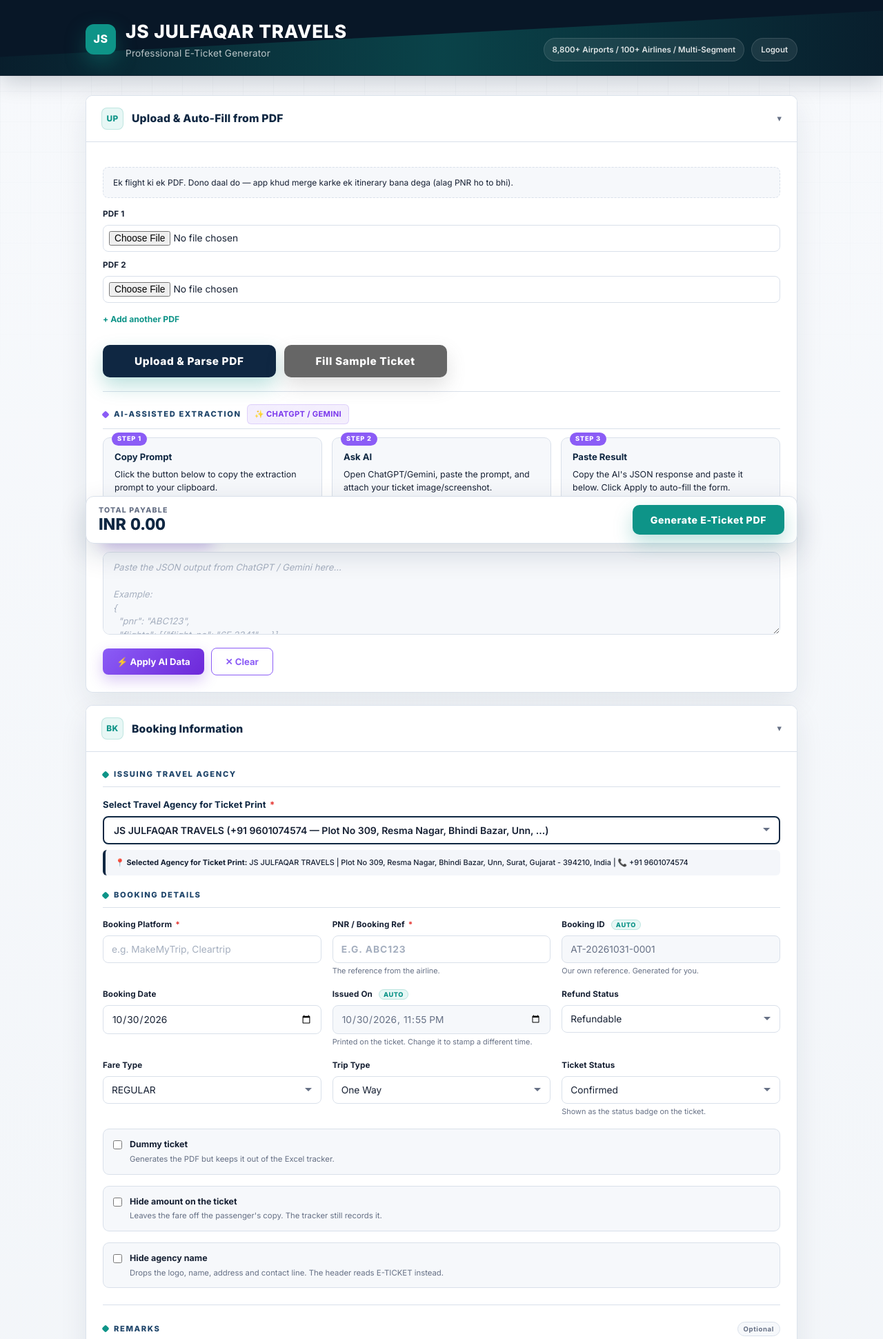
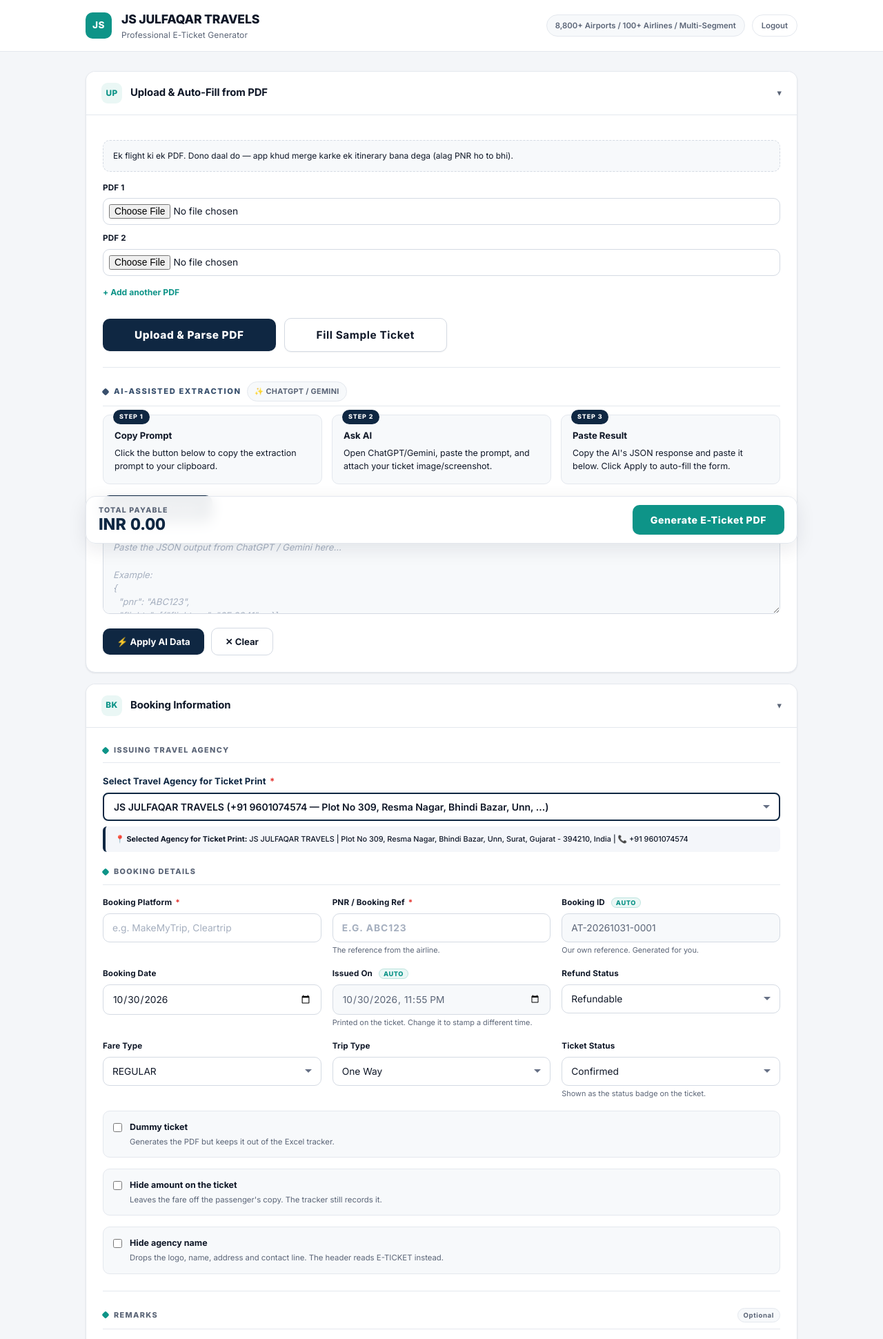
Before and after one commit to vmankit/Ticket, a Flask app: page / in a window 1280 px wide. Shown: the top 1941 px of the page at 69% size. Run offline with Flask 3, Linux system fonts and the light colour scheme; the visitor is signed in with stand-in values (Sample User, id 1); parts of the project's set-up code (start-up, migrations or seed data) failed here and were passed over; some libraries are stand-ins or nearby versions.

Commit message:
style(ui): lighten and flatten the generator page
The page carried a lot of 2010s weight: a dark slab header with a skewed
glow behind it, a fixed grid pattern over the whole background, 40px drop
shadows under every card, and an AI block in violet that read as a
different product bolted on.

Now: a white sticky header, cards defined by a hairline and a 1px shadow,
one teal accent throughout, and a radius scale instead of five ad-hoc
values. Inputs are taller with a softer focus ring, and the sample-fill
button is a quiet secondary rather than a grey slab with a coloured glow.

Layout, markup and every form field are unchanged - this is paint.

Co-Authored-By: Claude Opus 5 <noreply@anthropic.com>

```diff
--- a/templates/index.html
+++ b/templates/index.html
@@ -8,37 +8,36 @@
     <link href="https://fonts.googleapis.com/css2?family=Inter:wght@300;400;500;600;700;800&display=swap" rel="stylesheet">
     <style>
         *,*::before,*::after{box-sizing:border-box;margin:0;padding:0}
-        :root{--primary:#0f2742;--primary-light:#1f456a;--primary-dark:#081727;--accent:#0e9488;--accent-soft:#e7f7f5;--surface:#fff;--surface-alt:#f6f8fb;--bg:#eef2f6;--text:#162033;--text-muted:#667085;--border:#d9e0ea;--success:#14845f;--danger:#c24135;--gold:#b7791f;--shadow:0 14px 40px rgba(15,39,66,.08);--shadow-lg:0 24px 70px rgba(15,39,66,.12)}
-        html{scroll-behavior:smooth}
+        :root{--primary:#0f2742;--primary-light:#39506d;--primary-dark:#0b1c30;--accent:#0e9488;--accent-hover:#0b7f75;--accent-soft:#eaf7f5;--accent-ring:rgba(14,148,136,.14);--surface:#fff;--surface-alt:#f7f9fb;--bg:#f4f6f9;--text:#101828;--text-muted:#5b6577;--border:#e4e8ee;--border-strong:#d4dae3;--success:#14845f;--danger:#c24135;--gold:#b7791f;--r-sm:8px;--r-md:10px;--r-lg:14px;--shadow:0 1px 2px rgba(16,24,40,.04),0 1px 3px rgba(16,24,40,.05);--shadow-lg:0 8px 28px rgba(16,24,40,.09)}
+        html{scroll-behavior:smooth;scroll-padding-top:84px}
         :root{accent-color:#0e9488}
         :where(input,select,textarea,button,summary):focus-visible{outline:2px solid var(--accent);outline-offset:2px}
-        body{font-family:'Inter',-apple-system,BlinkMacSystemFont,'Segoe UI',Roboto,'Helvetica Neue',Arial,sans-serif;background:linear-gradient(180deg,#f7f9fc 0%,var(--bg) 100%);color:var(--text);min-height:100vh;line-height:1.6}
-        body::before{content:'';position:fixed;inset:0;background:linear-gradient(90deg,rgba(15,39,66,.05) 1px,transparent 1px),linear-gradient(180deg,rgba(15,39,66,.04) 1px,transparent 1px);background-size:44px 44px;mask-image:linear-gradient(180deg,rgba(0,0,0,.65),transparent 70%);pointer-events:none;z-index:0}
-
-        .header{background:var(--primary-dark);padding:24px 0 20px;text-align:left;position:relative;overflow:hidden;box-shadow:0 10px 30px rgba(8,23,39,.18);border-bottom:1px solid rgba(255,255,255,.08)}
-        .header::before{content:'';position:absolute;inset:auto -10% -80px -10%;height:140px;background:linear-gradient(90deg,transparent,rgba(14,148,136,.35),transparent);transform:skewY(-3deg)}
-        .header-inner{max-width:1080px;margin:0 auto;padding:0 24px;position:relative;z-index:1;display:flex;align-items:flex-end;justify-content:space-between;gap:24px}
-        .brand-mark{width:44px;height:44px;border-radius:12px;background:var(--accent);color:#fff;display:flex;align-items:center;justify-content:center;font-weight:800;letter-spacing:.5px;box-shadow:0 12px 30px rgba(14,148,136,.35)}
+        body{font-family:'Inter',-apple-system,BlinkMacSystemFont,'Segoe UI',Roboto,'Helvetica Neue',Arial,sans-serif;background:var(--bg);color:var(--text);min-height:100vh;line-height:1.6;-webkit-font-smoothing:antialiased}
+
+        .header{background:var(--surface);padding:14px 0;text-align:left;position:sticky;top:0;z-index:100;border-bottom:1px solid var(--border)}
+        .header-inner{max-width:1080px;margin:0 auto;padding:0 24px;position:relative;z-index:1;display:flex;align-items:center;justify-content:space-between;gap:24px}
+        .brand-mark{width:38px;height:38px;border-radius:10px;background:var(--accent);color:#fff;display:flex;align-items:center;justify-content:center;font-weight:800;font-size:.85rem;letter-spacing:.5px;flex-shrink:0}
         .brand-copy{display:flex;align-items:center;gap:14px}
-        .header h1{color:#fff;font-size:1.65rem;font-weight:800;letter-spacing:.8px;position:relative;z-index:1}
-        .header p{color:rgba(255,255,255,.72);font-size:.85rem;margin-top:1px;letter-spacing:.2px;position:relative;z-index:1}
-        .header .db-badge{display:inline-flex;align-items:center;background:rgba(255,255,255,.08);color:rgba(255,255,255,.86);padding:7px 12px;border-radius:999px;font-size:.72rem;font-weight:600;border:1px solid rgba(255,255,255,.12);position:relative;z-index:1;white-space:nowrap}
+        .header h1{color:var(--text);font-size:1.1rem;font-weight:750;letter-spacing:-.2px;position:relative;z-index:1}
+        .header p{color:var(--text-muted);font-size:.75rem;margin-top:-1px;letter-spacing:.1px;position:relative;z-index:1}
+        .header .db-badge{display:inline-flex;align-items:center;background:var(--surface-alt);color:var(--text-muted);padding:6px 12px;border-radius:999px;font-size:.71rem;font-weight:600;border:1px solid var(--border);position:relative;z-index:1;white-space:nowrap}
 
         .header-aside{display:flex;align-items:center;gap:10px;position:relative;z-index:1}
-        .logout-link{display:inline-flex;align-items:center;padding:7px 13px;border-radius:999px;
-            background:rgba(255,255,255,.08);border:1px solid rgba(255,255,255,.12);
-            color:rgba(255,255,255,.86);font-size:.72rem;font-weight:600;text-decoration:none;
-            white-space:nowrap;transition:background .2s,color .2s}
-        .logout-link:hover{background:rgba(255,255,255,.16);color:#fff}
+        .logout-link{display:inline-flex;align-items:center;padding:6px 13px;border-radius:999px;
+            background:var(--surface);border:1px solid var(--border);
+            color:var(--text-muted);font-size:.71rem;font-weight:600;text-decoration:none;
+            white-space:nowrap;transition:background .2s,color .2s,border-color .2s}
+        .logout-link:hover{background:var(--surface-alt);border-color:var(--border-strong);color:var(--text)}
 
         .container{max-width:1080px;margin:28px auto 40px;padding:0 24px 96px;position:relative;z-index:1}
-        .card{background:rgba(255,255,255,.96);border-radius:10px;box-shadow:var(--shadow);overflow:hidden;border:1px solid rgba(217,224,234,.9);margin-bottom:18px;backdrop-filter:blur(12px)}
-        .card-header{background:#fff;padding:17px 22px;display:flex;align-items:center;gap:12px;border-bottom:1px solid var(--border)}
-        .card-header h2{color:var(--primary);font-size:.98rem;font-weight:750;letter-spacing:.2px}
-        .card-header .icon{width:32px;height:32px;background:var(--accent-soft);color:var(--accent);border:1px solid rgba(14,148,136,.18);border-radius:8px;display:flex;align-items:center;justify-content:center;font-size:.74rem;font-weight:800;letter-spacing:.4px}
+        .card{background:var(--surface);border-radius:var(--r-lg);box-shadow:var(--shadow);overflow:hidden;border:1px solid var(--border);margin-bottom:16px}
+        .card-header{background:var(--surface);padding:16px 22px;display:flex;align-items:center;gap:12px;border-bottom:1px solid var(--border);transition:background .15s}
+        .card-header:hover{background:var(--surface-alt)}
+        .card-header h2{color:var(--text);font-size:.93rem;font-weight:700;letter-spacing:-.1px}
+        .card-header .icon{width:30px;height:30px;background:var(--accent-soft);color:var(--accent);border:none;border-radius:9px;display:flex;align-items:center;justify-content:center;font-size:.74rem;font-weight:800;letter-spacing:.4px}
         .card-body{padding:24px}
 
-        .section-title{font-size:.7rem;font-weight:800;letter-spacing:1.6px;text-transform:uppercase;color:var(--primary-light);margin-bottom:15px;padding-bottom:8px;border-bottom:1px solid var(--border);display:flex;align-items:center;gap:8px}
+        .section-title{font-size:.68rem;font-weight:800;letter-spacing:1.3px;text-transform:uppercase;color:var(--text-muted);margin-bottom:16px;padding-bottom:9px;border-bottom:1px solid var(--border);display:flex;align-items:center;gap:8px}
         .section-title .dot{width:8px;height:8px;background:var(--accent);border-radius:2px;transform:rotate(45deg)}
 
         .form-grid{display:grid;grid-template-columns:1fr 1fr;gap:16px;margin-bottom:24px}
@@ -48,8 +47,9 @@
         .form-group.full-width{grid-column:1/-1}
         .form-group label{display:block;font-size:.73rem;font-weight:700;color:var(--text);margin-bottom:6px;letter-spacing:.15px}
         .form-group label .req{color:#e53935;margin-left:2px}
-        .form-group input,.form-group select{width:100%;padding:11px 12px;border:1px solid var(--border);border-radius:8px;font-size:.86rem;font-family:'Inter',-apple-system,BlinkMacSystemFont,'Segoe UI',Roboto,Arial,sans-serif;color:var(--text);background:#fff;transition:all .2s;outline:none}
-        .form-group input:focus,.form-group select:focus{border-color:var(--accent);box-shadow:0 0 0 3px rgba(14,148,136,.12)}
+        .form-group input,.form-group select{width:100%;padding:12px 13px;border:1px solid var(--border-strong);border-radius:var(--r-md);font-size:.86rem;font-family:'Inter',-apple-system,BlinkMacSystemFont,'Segoe UI',Roboto,Arial,sans-serif;color:var(--text);background:var(--surface);transition:border-color .15s,box-shadow .15s;outline:none}
+        .form-group input:hover,.form-group select:hover{border-color:#bfc8d4}
+        .form-group input:focus,.form-group select:focus{border-color:var(--accent);box-shadow:0 0 0 4px var(--accent-ring)}
         .form-group input::placeholder{color:#a5afbf}
         .form-group .helper{font-size:.68rem;color:var(--text-muted);margin-top:3px;min-height:14px}
         /* This is the confirmation that auto-detection worked, so it has to be
@@ -72,7 +72,9 @@
             color:var(--text-muted);font-size:.6rem;font-weight:700;letter-spacing:.6px;
             padding:2px 8px;border-radius:999px;text-transform:none}
         .toggle-row{grid-column:1/-1;display:flex;align-items:flex-start;gap:11px;cursor:pointer;
-            padding:12px 14px;border:1px solid var(--border);border-radius:9px;background:var(--surface-alt)}
+            padding:13px 14px;border:1px solid var(--border);border-radius:var(--r-md);background:var(--surface-alt);
+            transition:border-color .15s,background .15s}
+        .toggle-row:hover{border-color:var(--border-strong);background:#f2f5f8}
         .toggle-row:hover{border-color:var(--accent);background:var(--accent-soft)}
         .toggle-row input{width:auto;height:17px;margin-top:2px;flex:none}
         .toggle-row strong{display:block;font-size:.78rem;font-weight:700;color:var(--text)}
@@ -143,20 +145,22 @@
         .fare-total .value{font-size:1.25rem;font-weight:800;color:#fff}
 
         .upload-actions{display:flex;align-items:center;gap:12px;margin-top:12px}
-        .upload-status{margin-top:12px;font-size:.75rem;color:var(--text-muted);background:var(--surface-alt);border:1px dashed var(--border);padding:10px 12px;border-radius:8px;min-height:18px}
+        .upload-status{margin-top:12px;font-size:.75rem;color:var(--text-muted);background:var(--surface-alt);border:1px dashed var(--border-strong);padding:11px 13px;border-radius:var(--r-md);min-height:18px}
 
         /* Submit */
         .submit-section{text-align:center;padding-top:8px;display:flex;justify-content:center;gap:12px;flex-wrap:wrap}
-        .btn-generate{background:var(--accent);color:#fff;border:none;padding:14px 46px;font-size:.96rem;font-weight:800;letter-spacing:.6px;border-radius:10px;cursor:pointer;transition:all .2s;box-shadow:0 12px 28px rgba(14,148,136,.28);font-family:'Inter',-apple-system,BlinkMacSystemFont,'Segoe UI',Roboto,Arial,sans-serif;position:relative;overflow:hidden}
-        .btn-generate:hover{transform:translateY(-1px);background:#0b7f75;box-shadow:0 16px 34px rgba(14,148,136,.32)}
+        .btn-generate{background:var(--accent);color:#fff;border:none;padding:14px 46px;font-size:.96rem;font-weight:800;letter-spacing:.6px;border-radius:var(--r-md);cursor:pointer;transition:background .15s,transform .15s,box-shadow .15s;box-shadow:0 1px 2px rgba(16,24,40,.06);font-family:'Inter',-apple-system,BlinkMacSystemFont,'Segoe UI',Roboto,Arial,sans-serif;position:relative;overflow:hidden}
+        .btn-generate:hover{transform:translateY(-1px);background:var(--accent-hover);box-shadow:0 6px 18px rgba(14,148,136,.22)}
         .btn-generate:active{transform:translateY(0)}
+        .btn-generate.btn-quiet{background:var(--surface);color:var(--text);border:1px solid var(--border-strong);font-weight:700}
+        .btn-generate.btn-quiet:hover{background:var(--surface-alt);border-color:#bfc8d4;box-shadow:0 1px 2px rgba(16,24,40,.06)}
 
         /* Sticky action bar — the form is long, so the running total and the
            generate buttons stay reachable instead of living at the bottom. */
         .action-bar{position:sticky;bottom:12px;z-index:90;margin-top:22px;
-            padding:12px 18px;border-radius:12px;
-            background:var(--surface);
-            border:1px solid var(--border);box-shadow:0 14px 40px rgba(15,39,66,.16)}
+            padding:12px 18px;border-radius:var(--r-lg);
+            background:rgba(255,255,255,.92);backdrop-filter:blur(10px);
+            border:1px solid var(--border);box-shadow:var(--shadow-lg)}
         .action-bar-inner{max-width:1080px;margin:0 auto;display:flex;align-items:center;
             justify-content:space-between;gap:16px;flex-wrap:wrap}
         .action-total{display:flex;flex-direction:column;line-height:1.25}
@@ -175,8 +179,8 @@
         .card.collapsed .chevron{transform:rotate(-90deg)}
         .card.collapsed .card-body{display:none}
 
-        .footer{text-align:center;padding:24px 24px 12px;color:var(--text-muted);font-size:.72rem;letter-spacing:.35px}
-        .toast{position:fixed;bottom:30px;right:30px;background:var(--primary);color:#fff;padding:14px 24px;border-radius:10px;font-size:.85rem;font-weight:600;box-shadow:0 14px 34px rgba(15,39,66,.26);transform:translateY(100px);opacity:0;transition:all .4s cubic-bezier(.16,1,.3,1);z-index:1000}
+        .footer{text-align:center;padding:28px 24px 14px;color:#8b93a3;font-size:.71rem;letter-spacing:.3px}
+        .toast{position:fixed;bottom:30px;right:30px;background:var(--primary);color:#fff;padding:14px 24px;border-radius:var(--r-md);font-size:.85rem;font-weight:600;box-shadow:0 14px 34px rgba(15,39,66,.26);transform:translateY(100px);opacity:0;transition:all .4s cubic-bezier(.16,1,.3,1);z-index:1000}
         .toast.show{transform:translateY(0);opacity:1}
         .spinner{display:inline-block;width:18px;height:18px;border:2.5px solid rgba(255,255,255,.3);border-top-color:#fff;border-radius:50%;animation:spin .7s linear infinite;margin-right:8px;vertical-align:middle}
         @keyframes spin{to{transform:rotate(360deg)}}
@@ -185,9 +189,13 @@
             .form-grid,.form-grid.three-col,.form-grid.four-col,.fare-grid{grid-template-columns:1fr}
             .container{margin:16px auto;padding:0 12px}
             .card-body{padding:20px}
-            .header h1{font-size:1.5rem}
-            .header-inner{align-items:flex-start;flex-direction:column;padding:0 16px}
-            .header .db-badge{white-space:normal}
+            .header h1{font-size:1rem}
+            .header p{display:none}
+            /* The bar is sticky now, so it stays one compact row on a phone
+               rather than stacking and eating a third of the screen. The
+               airport/airline count is decoration and goes first. */
+            .header-inner{align-items:center;flex-direction:row;gap:12px;padding:0 16px}
+            .header .db-badge{display:none}
             .fare-total{align-items:flex-start;flex-direction:column;gap:6px}
             .upload-actions{flex-wrap:wrap}
             .action-bar-inner{gap:10px}
@@ -229,27 +237,27 @@
         ::-webkit-scrollbar-thumb{background:var(--border);border-radius:3px}
 
         /* AI Prompt Section */
-        .ai-section{border-top:1px solid var(--border);margin-top:20px;padding-top:18px}
+        .ai-section{border-top:1px solid var(--border);margin-top:22px;padding-top:20px}
         .ai-section .section-title{font-size:.7rem;font-weight:800;letter-spacing:1.6px;text-transform:uppercase;color:var(--primary-light);margin-bottom:12px;padding-bottom:6px;border-bottom:1px solid var(--border);display:flex;align-items:center;gap:8px}
-        .ai-section .section-title .dot{width:8px;height:8px;background:#8b5cf6;border-radius:2px;transform:rotate(45deg)}
+        .ai-section .section-title .dot{width:8px;height:8px;background:var(--primary-light);border-radius:2px;transform:rotate(45deg)}
         .ai-steps{display:grid;grid-template-columns:1fr 1fr 1fr;gap:14px;margin-bottom:16px}
         @media(max-width:768px){.ai-steps{grid-template-columns:1fr}}
-        .ai-step{background:var(--surface-alt);border:1px solid var(--border);border-radius:10px;padding:14px 16px;position:relative}
-        .ai-step .step-num{position:absolute;top:-8px;left:12px;background:#8b5cf6;color:#fff;font-size:.58rem;font-weight:800;padding:2px 8px;border-radius:999px;letter-spacing:.8px}
+        .ai-step{background:var(--surface-alt);border:1px solid var(--border);border-radius:var(--r-md);padding:16px;position:relative}
+        .ai-step .step-num{position:absolute;top:-8px;left:14px;background:var(--primary);color:#fff;font-size:.56rem;font-weight:800;padding:3px 9px;border-radius:999px;letter-spacing:.9px}
         .ai-step p{font-size:.78rem;color:var(--text);margin-top:4px;line-height:1.5}
-        .ai-step strong{color:var(--primary);font-size:.82rem}
-        .btn-ai{background:linear-gradient(135deg,#8b5cf6,#6d28d9);color:#fff;border:none;padding:11px 20px;font-size:.82rem;font-weight:700;border-radius:8px;cursor:pointer;transition:all .2s;font-family:'Inter',sans-serif;box-shadow:0 8px 20px rgba(109,40,217,.25);display:inline-flex;align-items:center;gap:6px}
-        .btn-ai:hover{transform:translateY(-1px);box-shadow:0 12px 28px rgba(109,40,217,.3)}
+        .ai-step strong{color:var(--text);font-size:.82rem;font-weight:700}
+        .btn-ai{background:var(--primary);color:#fff;border:none;padding:11px 20px;font-size:.82rem;font-weight:700;border-radius:var(--r-md);cursor:pointer;transition:background .15s,transform .15s,box-shadow .15s;font-family:'Inter',sans-serif;box-shadow:0 1px 2px rgba(16,24,40,.06);display:inline-flex;align-items:center;gap:6px}
+        .btn-ai:hover{transform:translateY(-1px);background:var(--primary-light);box-shadow:0 6px 18px rgba(16,24,40,.14)}
         .btn-ai:active{transform:translateY(0)}
-        .btn-ai-outline{background:transparent;color:#8b5cf6;border:1.5px solid #8b5cf6;padding:11px 20px;font-size:.82rem;font-weight:700;border-radius:8px;cursor:pointer;transition:all .2s;font-family:'Inter',sans-serif;display:inline-flex;align-items:center;gap:6px}
-        .btn-ai-outline:hover{background:rgba(139,92,246,.08)}
-        .ai-textarea{width:100%;min-height:120px;max-height:300px;padding:12px 14px;border:1.5px solid var(--border);border-radius:10px;font-size:.82rem;font-family:'JetBrains Mono','Fira Code','Consolas',monospace;color:var(--text);background:var(--surface-alt);resize:vertical;line-height:1.5;transition:border-color .2s}
-        .ai-textarea:focus{border-color:#8b5cf6;outline:none;box-shadow:0 0 0 3px rgba(139,92,246,.12)}
+        .btn-ai-outline{background:var(--surface);color:var(--text);border:1px solid var(--border-strong);padding:11px 20px;font-size:.82rem;font-weight:700;border-radius:var(--r-md);cursor:pointer;transition:background .15s,border-color .15s;font-family:'Inter',sans-serif;display:inline-flex;align-items:center;gap:6px}
+        .btn-ai-outline:hover{background:var(--surface-alt);border-color:#bfc8d4}
+        .ai-textarea{width:100%;min-height:120px;max-height:300px;padding:13px 14px;border:1px solid var(--border-strong);border-radius:var(--r-md);font-size:.82rem;font-family:'JetBrains Mono','Fira Code','Consolas',monospace;color:var(--text);background:var(--surface-alt);resize:vertical;line-height:1.5;transition:border-color .2s}
+        .ai-textarea:focus{border-color:var(--accent);outline:none;box-shadow:0 0 0 4px var(--accent-ring)}
         .ai-textarea::placeholder{color:#a5afbf;font-family:'Inter',sans-serif;font-style:italic}
         .ai-actions{display:flex;align-items:center;gap:10px;margin-top:12px;flex-wrap:wrap}
-        .ai-status{margin-top:12px;font-size:.75rem;color:var(--text-muted);background:var(--surface-alt);border:1px dashed var(--border);padding:10px 12px;border-radius:8px;min-height:18px;display:none}
+        .ai-status{margin-top:12px;font-size:.75rem;color:var(--text-muted);background:var(--surface-alt);border:1px dashed var(--border-strong);padding:11px 13px;border-radius:var(--r-md);min-height:18px;display:none}
         .ai-status.visible{display:block}
-        .ai-badge{display:inline-flex;align-items:center;gap:5px;background:linear-gradient(135deg,rgba(139,92,246,.1),rgba(109,40,217,.08));color:#7c3aed;padding:5px 10px;border-radius:6px;font-size:.7rem;font-weight:700;border:1px solid rgba(139,92,246,.2);letter-spacing:.3px}
+        .ai-badge{display:inline-flex;align-items:center;gap:5px;background:var(--surface-alt);color:var(--text-muted);padding:5px 10px;border-radius:999px;font-size:.68rem;font-weight:700;border:1px solid var(--border);letter-spacing:.3px}
         .ai-copy-success{color:#14845f;font-weight:700;font-size:.75rem;animation:fadeIn .3s ease}
         @keyframes fadeIn{from{opacity:0;transform:translateY(-4px)}to{opacity:1;transform:translateY(0)}}
     </style>
@@ -292,8 +300,8 @@
                             <div id="pdfSlots" style="margin-top:14px;"></div>
                             <button type="button" class="link-toggle" onclick="addPdfSlot()">+ Add another PDF</button>
                             <div class="upload-actions" style="margin-top:14px;align-items:center;gap:12px;flex-wrap:wrap;">
-                                <button type="button" class="btn-generate" id="extractBtn" style="background:#0f2742;">Upload &amp; Parse PDF</button>
-                                <button type="button" class="btn-generate" id="sampleFillBtn" style="background:#666; box-shadow:0 12px 28px rgba(102,102,102,.2);">Fill Sample Ticket</button>
+                                <button type="button" class="btn-generate" id="extractBtn" style="background:var(--primary);">Upload &amp; Parse PDF</button>
+                                <button type="button" class="btn-generate btn-quiet" id="sampleFillBtn">Fill Sample Ticket</button>
                             </div>
                     <!-- ── AI-Assisted Extraction ────────────────── -->
                     <div class="ai-section">
```
